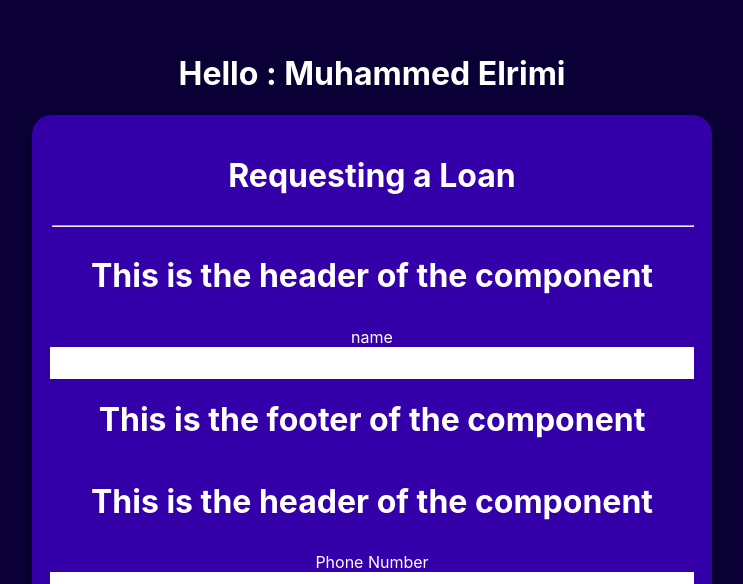
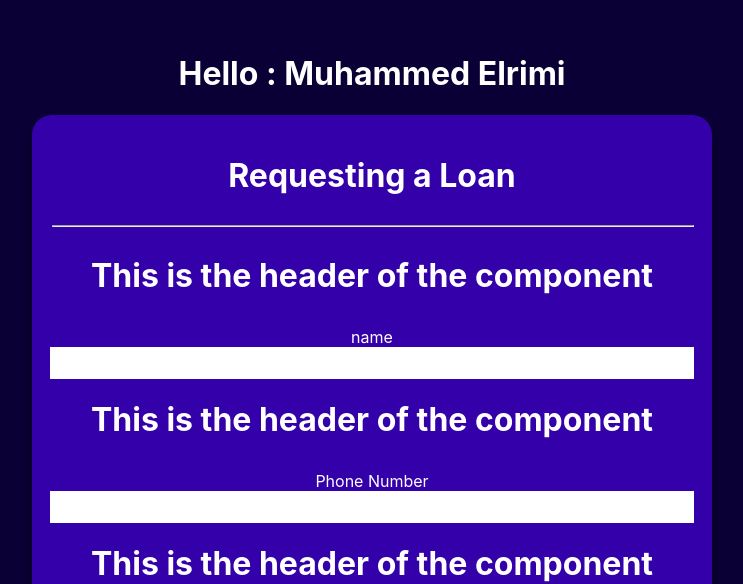
Before and after one commit to mohamadAlrimi/Loan-Application-Form, a React (Create React App) app: page / in a window 1280 px wide. Shown: the part 217-801 px from the top of the page, without its empty margins (268-1011 px from the left). Built offline with nearby package versions, Linux system fonts and the light colour scheme.

Commit message:
deleting the footer

```diff
--- a/src/MyComponent.js
+++ b/src/MyComponent.js
@@ -3,7 +3,7 @@ export default function MyComponent( {valueComponent , handleChangeComponent ,in
     return(<>
     <h1>This is the header of the component</h1>
     <MyInput/>
-    <h1>This is the footer of the component</h1>
+    {/* <h1>This is the footer of the component</h1> */}
 
     </>)
 }
```
